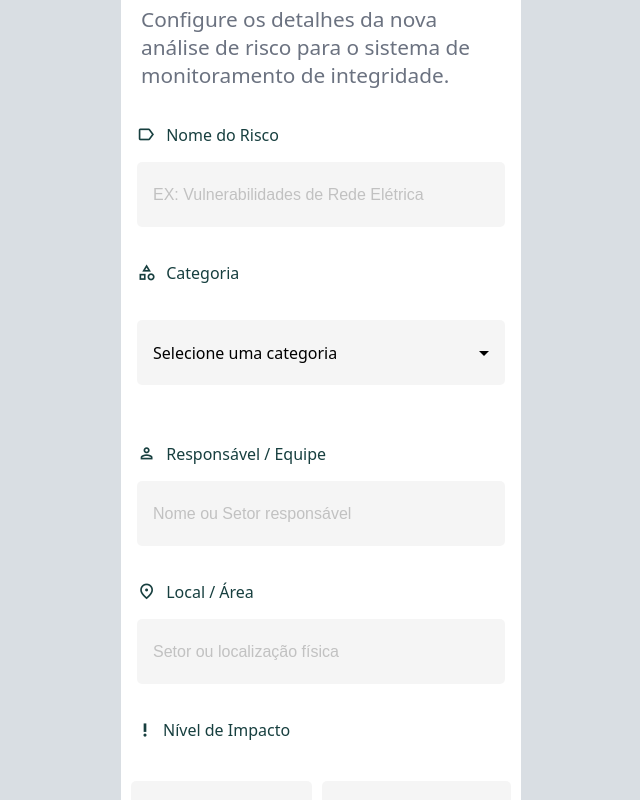
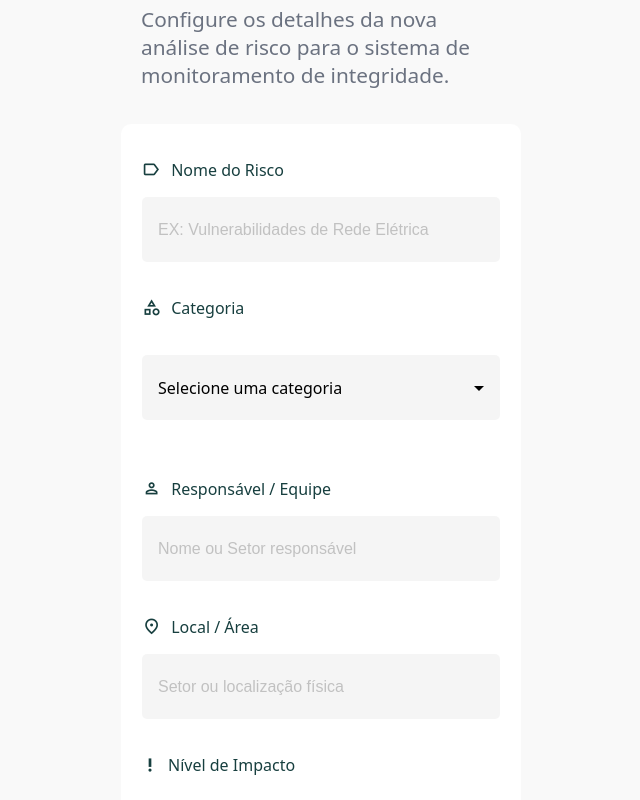
Before and after one commit to luan-k10/aplicativo-analise-de-risco, an Angular app: page /cadastro in a window 1280 px wide. Shown: the part 360-1160 px from the top of the page, without its empty margins (319-959 px from the left). Built offline with nearby package versions, Linux system fonts and the light colour scheme.

Commit message:
feat: 23-03-26  new page nova analise-cadastro 2

```diff
--- a/src/app/analise-risco/analise-risco-form/analise-risco-form.component.css
+++ b/src/app/analise-risco/analise-risco-form/analise-risco-form.component.css
@@ -2,7 +2,7 @@
   display: flex;
   flex-direction: column;
   gap: 20px;
-  background-color: var(--color-input-background);
+
 
 }
 
--- a/src/app/analise-risco/analise-risco.component.css
+++ b/src/app/analise-risco/analise-risco.component.css
@@ -1,7 +1,13 @@
-.Container{
-  background-color: var(--color-input-background);
+.Container {
+
   max-width: 400px;
-  width: 88%;
+  width: 90%;
   margin: auto;
   border-radius: 5px;
 }
+
+.Container-form {
+  background-color: var(--color-input-background);
+  border-radius: 10px;
+  padding: 35px 5px 15px 5px;
+}
--- a/src/app/analise-risco/analise-risco.component.html
+++ b/src/app/analise-risco/analise-risco.component.html
@@ -1,7 +1,7 @@
 <div class="Container">
   <div class=""><app-analise-risco-nav></app-analise-risco-nav></div>
   <div class=""><app-analise-risco-header></app-analise-risco-header></div>
-  <div class="">
+  <div class="Container-form">
     <app-analise-risco-form></app-analise-risco-form>
   </div>
 </div>
--- a/src/app/app.css
+++ b/src/app/app.css
@@ -1,3 +1,3 @@
 div{
-  background-color: var( --color-input-border);
+    background-color: var(--color-background);
 }
--- a/src/app/dashboard/dashboard.component.css
+++ b/src/app/dashboard/dashboard.component.css
@@ -1,10 +1,10 @@
-.Container{
+.Container {
   display: flex;
   flex-direction: column;
   margin: auto;
   background-color: var(--color-background);
-   min-height: 100vh;
-   gap: 25px;
+  min-height: 100vh;
+  gap: 25px;
 
 }
 
```
